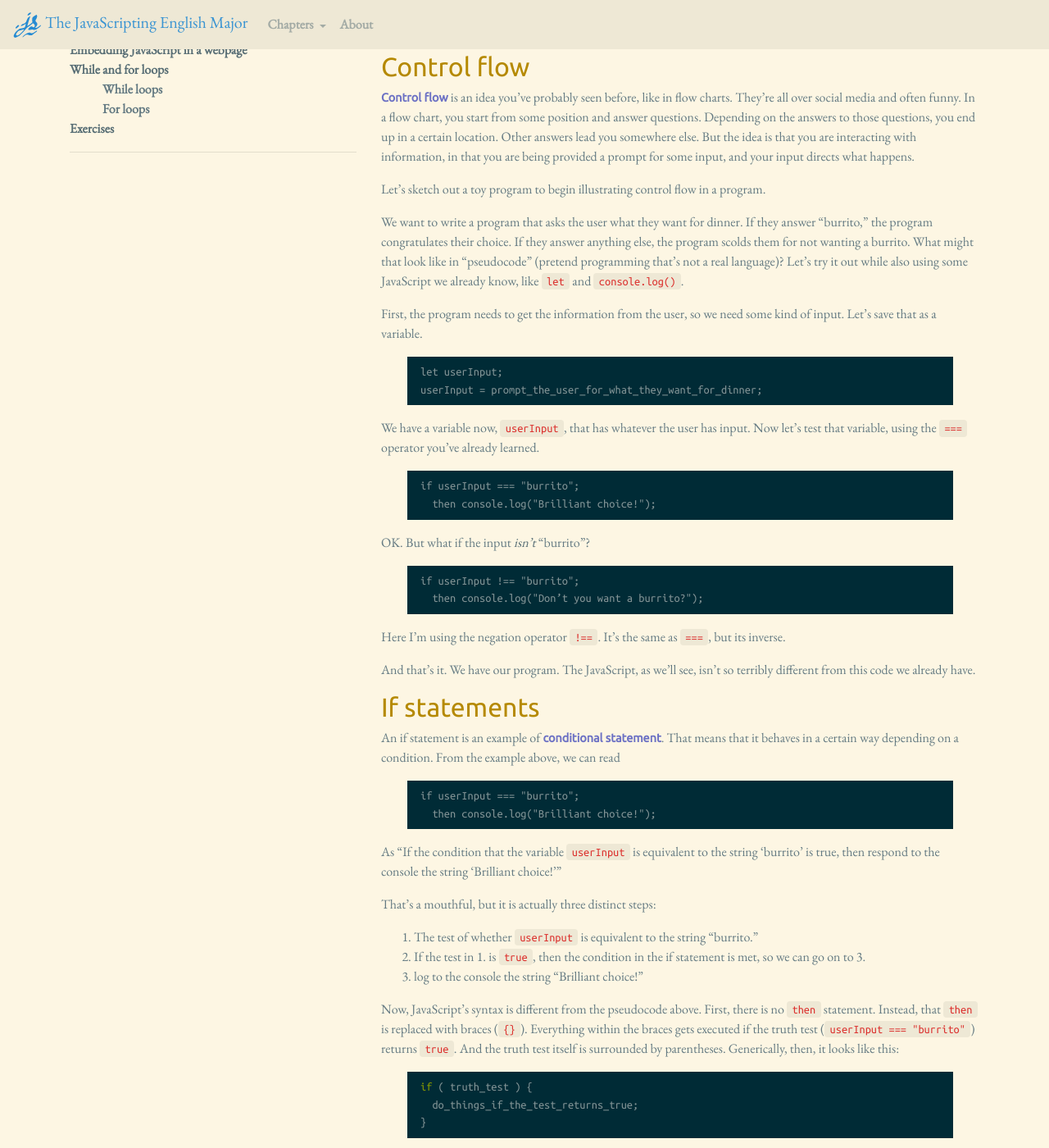
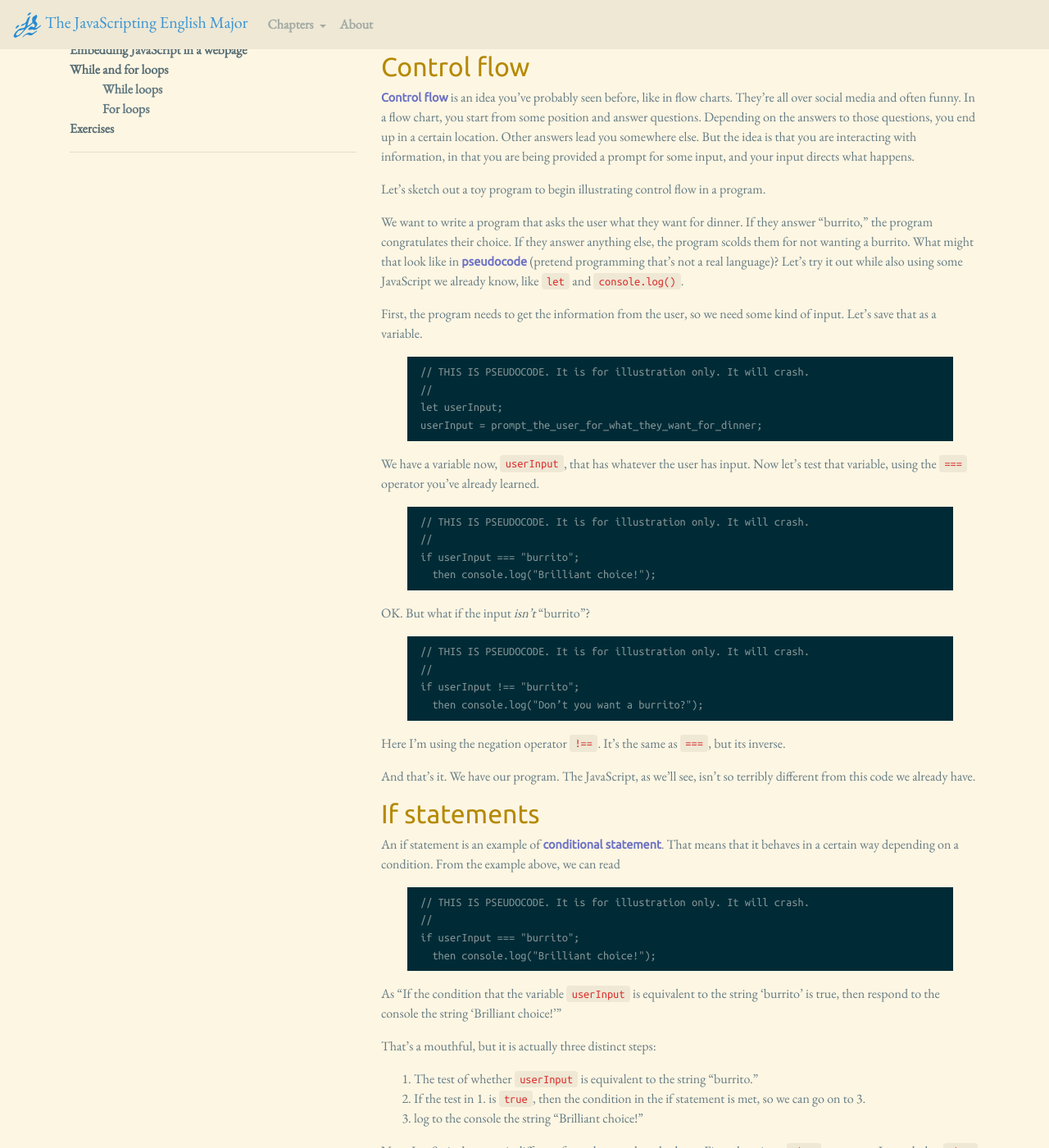
Before and after one commit to muziejus/javascripting-english-major, a Jekyll site: the page built from 3-programming.md, in a window 1280 px wide and 1400 px high, scrolled down 200 px. Shown: the whole window at 82% size. Built offline with Jekyll 4.4.1, drawn with Linux system fonts in a browser that asks for light colours; nearby versions of some CDN libraries.

Commit message:
Add warnings about code snippets that will crash the browser.

````diff
--- a/3-programming.md
+++ b/3-programming.md
@@ -33,7 +33,7 @@ program.
 We want to write a program that asks the user what they want for dinner. If
 they answer “burrito,” the program congratulates their choice. If they answer
 anything else, the program scolds them for not wanting a burrito. What might
-that look like in “pseudocode” (pretend programming that’s not a real
+that look like in **pseudocode** (pretend programming that’s not a real
 language)? Let’s try it out while also using some JavaScript we already know,
 like `let` and `console.log()`.
 
@@ -41,6 +41,8 @@ First, the program needs to get the information from the user, so we need some
 kind of input. Let’s save that as a variable.
 
 ```
+// THIS IS PSEUDOCODE. It is for illustration only. It will crash.
+//
 let userInput;
 userInput = prompt_the_user_for_what_they_want_for_dinner;
 ```
@@ -49,6 +51,8 @@ We have a variable now, `userInput`, that has whatever the user has input. Now
 let’s test that variable, using the `===` operator you’ve already learned.
 
 ```
+// THIS IS PSEUDOCODE. It is for illustration only. It will crash.
+//
 if userInput === "burrito";
   then console.log("Brilliant choice!");
 ```
@@ -56,6 +60,8 @@ if userInput === "burrito";
 OK. But what if the input *isn’t* “burrito”?
 
 ```
+// THIS IS PSEUDOCODE. It is for illustration only. It will crash.
+//
 if userInput !== "burrito";
   then console.log("Don’t you want a burrito?");
 ```
@@ -75,6 +81,8 @@ behaves in a certain way depending on a condition. From the example above, we
 can read
 
 ```
+// THIS IS PSEUDOCODE. It is for illustration only. It will crash.
+//
 if userInput === "burrito";
   then console.log("Brilliant choice!");
 ```
````
Also changed, not shown: 4-functions.md (+11 -3 lines).
